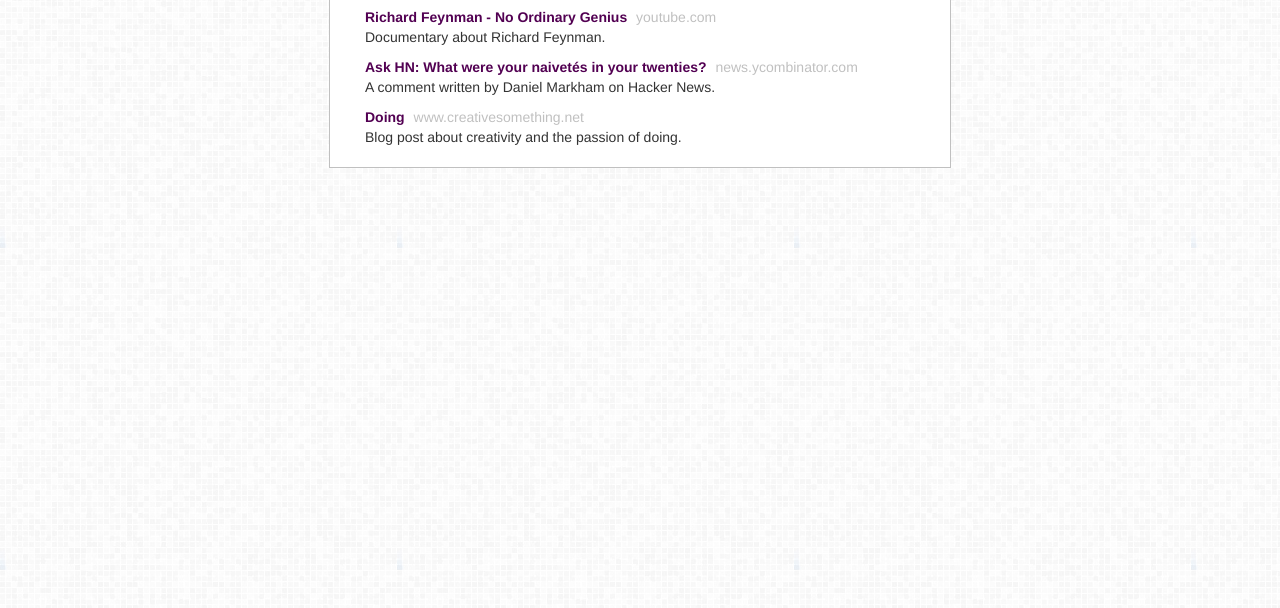
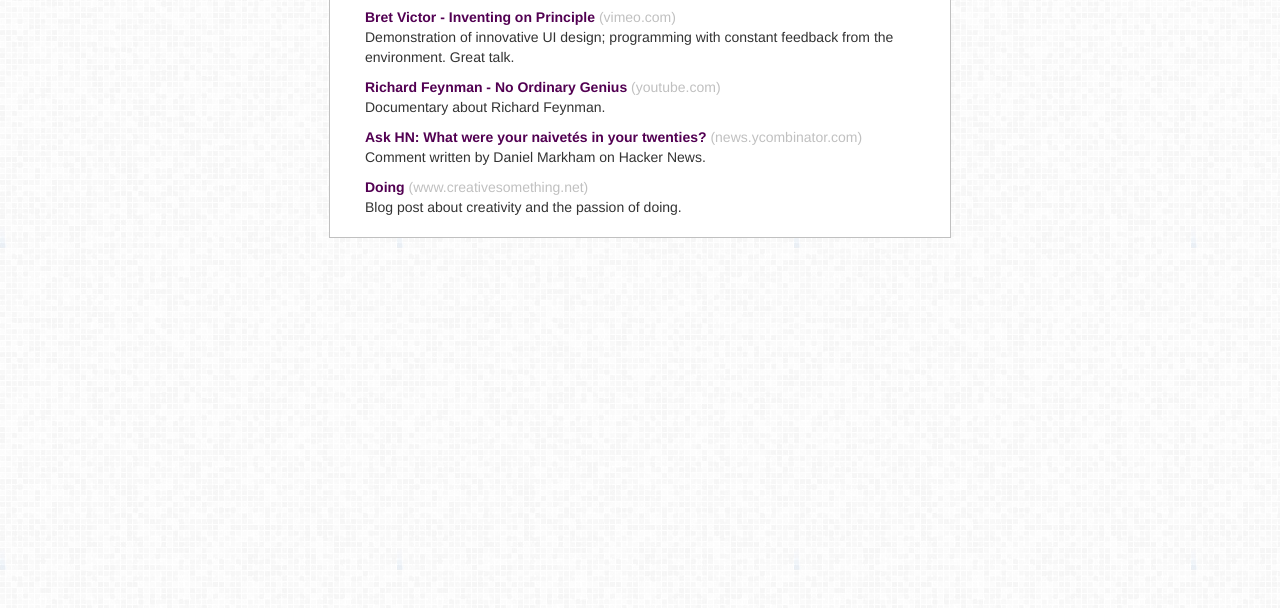
Before and after one commit to whoeverest/andrejt.com, a plain HTML site: page noteworthy-links.html in a window 1280 px wide. Shown: the part 74-682 px from the top of the page. Drawn offline with Linux system fonts and the light colour scheme.

Commit message:
templating in links

```diff
--- a/noteworthy-links.html
+++ b/noteworthy-links.html
@@ -26,9 +26,56 @@
 	}
 	.link-domain {
 		color: silver;
-	margin-left: 5px;
 	}
 </style>
+
+<script type="text/javascript">
+	// Simple JavaScript Templating
+	// John Resig - http://ejohn.org/ - MIT Licensed
+	(function(){
+	  var cache = {};
+
+	  this.tmpl = function tmpl(str, data){
+	    // Figure out if we're getting a template, or if we need to
+	    // load the template - and be sure to cache the result.
+	    var fn = !/\W/.test(str) ?
+	      cache[str] = cache[str] ||
+	        tmpl(document.getElementById(str).innerHTML) :
+
+	      // Generate a reusable function that will serve as a template
+	      // generator (and which will be cached).
+	      new Function("obj",
+	        "var p=[],print=function(){p.push.apply(p,arguments);};" +
+
+	        // Introduce the data as local variables using with(){}
+	        "with(obj){p.push('" +
+
+	        // Convert the template into pure JavaScript
+	        str
+	          .replace(/[\r\t\n]/g, " ")
+	          .split("<%").join("\t")
+	          .replace(/((^|%>)[^\t]*)'/g, "$1\r")
+	          .replace(/\t=(.*?)%>/g, "',$1,'")
+	          .split("\t").join("');")
+	          .split("%>").join("p.push('")
+	          .split("\r").join("\\'")
+	      + "');}return p.join('');");
+
+	    // Provide some basic currying to the user
+	    return data ? fn( data ) : fn;
+	  };
+	})();
+</script>
+
+<script type="text/html" id="links_template">
+	<% for (var i = 0; i < links.length; i++) { %>
+		<li class="link">
+			<a class="link-title" href="<%= links[i].href %>"><%= links[i].title %></a>
+			<span class="link-domain">(<%= links[i].domain %>)</span>
+			<p class="link-description"><%= links[i].description %></p>
+		</li>
+	<% } %>
+</script>
 
 <script type="text/javascript">
 
@@ -43,7 +90,32 @@
     ga.src = ('https:' == document.location.protocol ? 'https://ssl' : 'http://www') + '.google-analytics.com/ga.js';
     var s = document.getElementsByTagName('script')[0]; s.parentNode.insertBefore(ga, s);
   })();
-
+	db_links = [
+		{
+			title: "Bret Victor - Inventing on Principle",
+			href: "http://vimeo.com/36579366",
+			domain: "vimeo.com",
+			description: "Demonstration of innovative UI design; programming with constant feedback from the environment. Great talk."
+		},
+		{
+			title: "Richard Feynman - No Ordinary Genius",
+			href: "https://www.youtube.com/watch?v=Fzg1CU8t9nw",
+			domain: "youtube.com",
+			description: "Documentary about Richard Feynman."
+		},
+		{
+			title: "Ask HN: What were your naivetés in your twenties?",
+			href: "https://news.ycombinator.com/item?id=1474454",
+			domain: "news.ycombinator.com",
+			description: "Comment written by Daniel Markham on Hacker News."
+		},
+		{
+			title: "Doing",
+			href: "http://www.creativesomething.net/post/35780369376",
+			domain: "www.creativesomething.net",
+			description: "Blog post about creativity and the passion of doing."
+		},
+	]
 </script>
 
 </head>
@@ -51,28 +123,14 @@
 <div id="main">
 	<div id="right">
 	<h3 style="margin-left: 10px;">Noteworthy links</h3>
-	<ul id="links-wrapper">
 
-		<li class="link">
-			<a class="link-title" href="https://www.youtube.com/watch?v=Fzg1CU8t9nw">Richard Feynman - No Ordinary Genius</a>
-			<span class="link-domain">youtube.com</span>
-			<p class="link-description">Documentary about Richard Feynman.</p>
-		</li>
+	<ul id="links-wrapper"></ul>
 
-		<li class="link">
-			<a class="link-title" href="https://news.ycombinator.com/item?id=1474454">Ask HN: What were your naivetés in your twenties?</a>
-			<span class="link-domain">news.ycombinator.com</span>
-			<p class="link-description">A comment written by Daniel Markham on Hacker News.</p>
-		</li>
-
-		<li class="link">
-			<a class="link-title" href="http://www.creativesomething.net/post/35780369376">Doing</a>
-			<span class="link-domain">www.creativesomething.net</span>
-			<p class="link-description">Blog post about creativity and the passion of doing.</p>
-		</li>
-
-	</ul>
 	</div>
 </div>
 </body>
+<script type="text/javascript">
+	links_wrapper = document.getElementById('links-wrapper')
+	links_wrapper.innerHTML = tmpl('links_template', {links: db_links});
+</script>
 </html>
```
Lines whose indentation alone changed are shown as unchanged.
